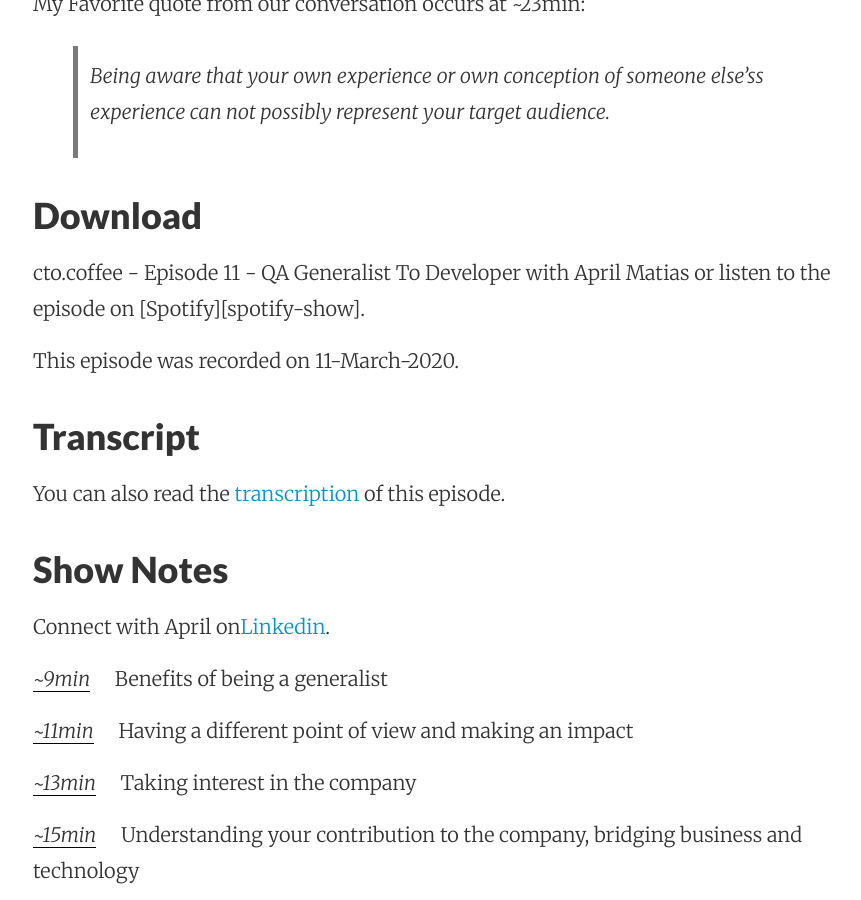
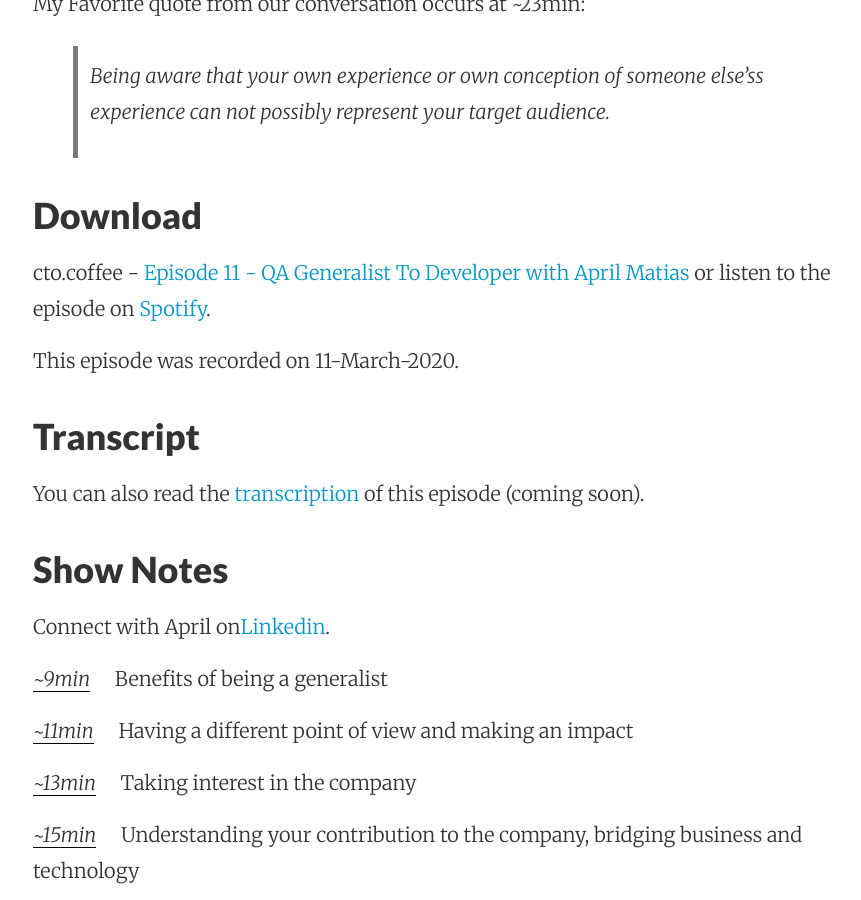
Before and after one commit to benjmin-r/cto.coffee, a Jekyll site: the page built from episodes/_posts/2020-31-03-ep11-about-being-a-egneralist-with-april-matias.md, in a window 1280 px wide and 900 px high, scrolled down 952 px. Shown: the whole window, without its empty margins (175-1036 px from the left). Built offline with Jekyll 4.4.1, drawn with Linux system fonts in a browser that asks for light colours; nearby versions of some CDN libraries; some of the changed text lies outside the part shown.

Commit message:
Episode 11 Changes v1

```diff
--- a/episodes/_posts/2020-31-03-ep11-about-being-a-egneralist-with-april-matias.md
+++ b/episodes/_posts/2020-31-03-ep11-about-being-a-egneralist-with-april-matias.md
@@ -14,10 +14,9 @@
 ---
 
 # Episode 11
-
 ## About Being a Generalist with April Matias
 
-This episode I spoke with[April Matias](https://www.linkedin.com/in/amts/), a Senior Quality Assurance Engineer from Berlin. April has a background in arts and humanities, worked in quality assurance for several years and has recently taken a developer Bootcamp to expand her knowledge and skills.
+This episode I spoke with [April Matias](https://www.linkedin.com/in/amts/), a Senior Quality Assurance Engineer from Berlin. April has a background in arts and humanities, worked in quality assurance for several years and has recently taken a developer Bootcamp to expand her knowledge and skills.
 
 We talked about what a QA person does at a startup, their value proposition, where they fit into the company, and how learning development skills can help you to fit in and make your goal more scalable.
 
@@ -26,13 +25,13 @@
 
 ### Download
 
-cto.coffee - Episode 11 - QA Generalist To Developer with April Matias or listen to the episode on [Spotify][spotify-show].
+cto.coffee - [Episode 11 - QA Generalist To Developer with April Matias]({{page.file}}) or listen to the episode on [Spotify](https://open.spotify.com/show/1tTIPMUw3jT882J0dprLYq).
 
 This episode was recorded on 11-March-2020.
 
 ### Transcript
 
-You can also read the [transcription](transcript) of this episode.
+You can also read the [transcription](transcript) of this episode (coming soon).
 
 ### Show Notes
 Connect with April on[Linkedin](https://www.linkedin.com/in/amts/).
```
Also changed, not shown: other parts of episodes/_posts/2020-31-03-ep11-about-being-a-egneralist-with-april-matias.md (+4 -2 lines).
